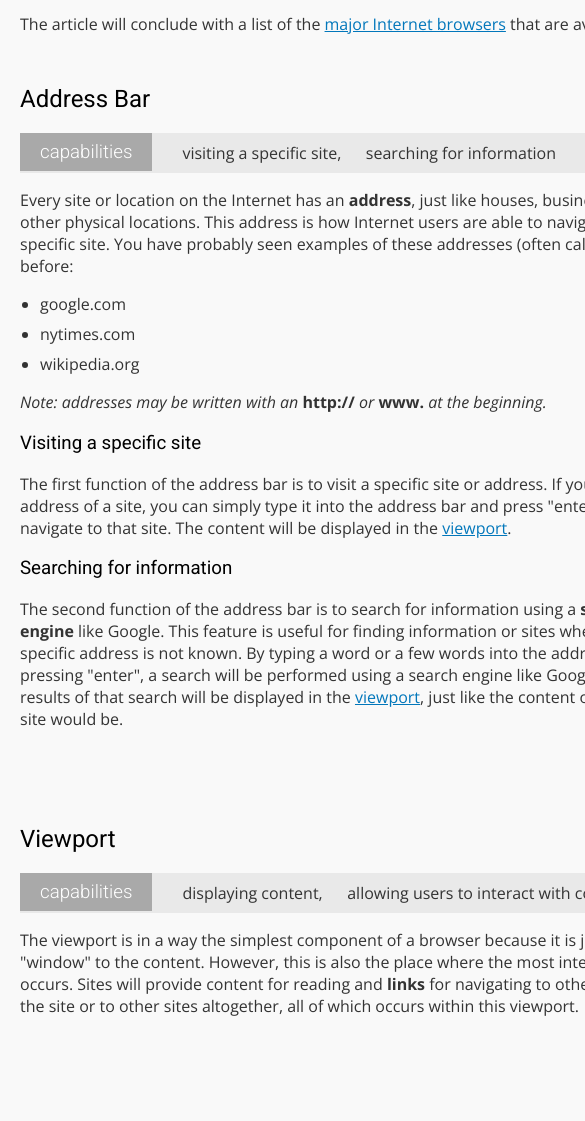
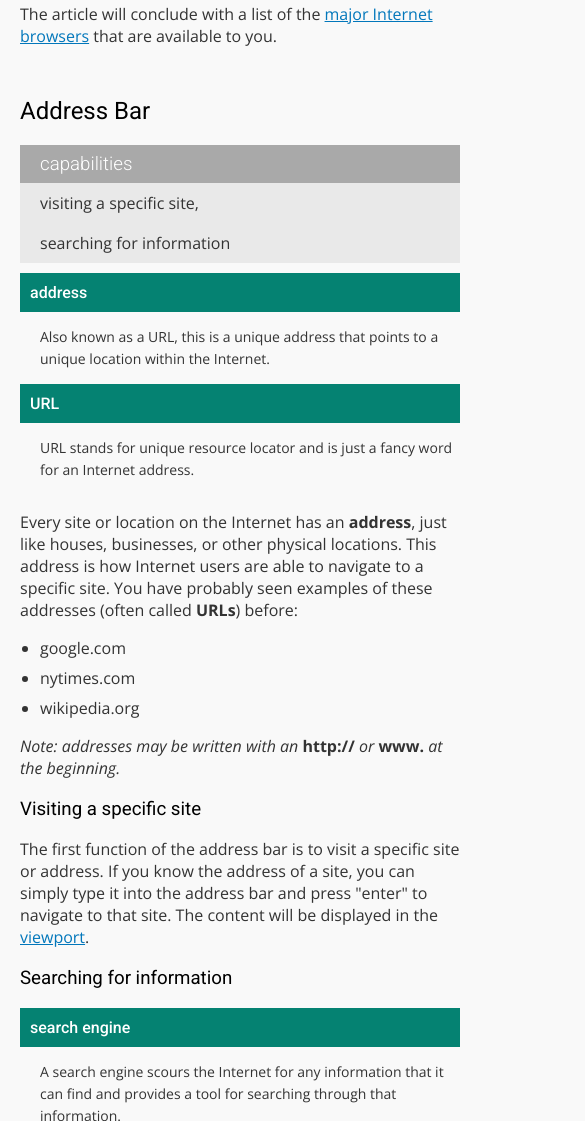
Before and after one commit to ekweible/browser-how-to, a website: page index.html in a window 390 px wide. Shown: the part 879-2000 px from the top of the page, 585 px wide, since content can reach past the window. Drawn offline with nearby package versions, Linux system fonts and the light colour scheme.

Commit message:
Make design responsive

```diff
--- a/sass/_scaffolding.scss
+++ b/sass/_scaffolding.scss
@@ -1,4 +1,5 @@
-$container_width: 960px;
+$max_container_width: 960px;
+$min_container_width: 480px;
 $container_padding: 20px;
 
 * {
@@ -10,7 +11,8 @@ body {
 }
 
 .container {
-    width: $container_width;
+    max-width: $max_container_width;
+    min-width: $min_container_width;
     margin: 0 auto;
     padding: $container_padding;
 }
@@ -92,6 +94,23 @@ ul {
 
 }
 
+@media (max-width: 700px) {
+
+    .functions {
+
+        h3 {
+            float: none;
+            margin-right: 0;
+        }
+
+        li {
+            display: block;
+            margin-left: 20px;
+        }
+    }
+
+}
+
 .graphic {
     width: 100%;
 
@@ -117,3 +136,18 @@ ul {
         margin-left: 10px;
     }
 }
+
+@media (max-width: 700px) {
+
+    .definition {
+        width: auto;
+        float: none;
+        margin-left: 0;
+        padding: 0;
+
+        p {
+            margin-left: 20px;
+        }
+    }
+
+}
```
Also changed, not shown: css/styles.css.
